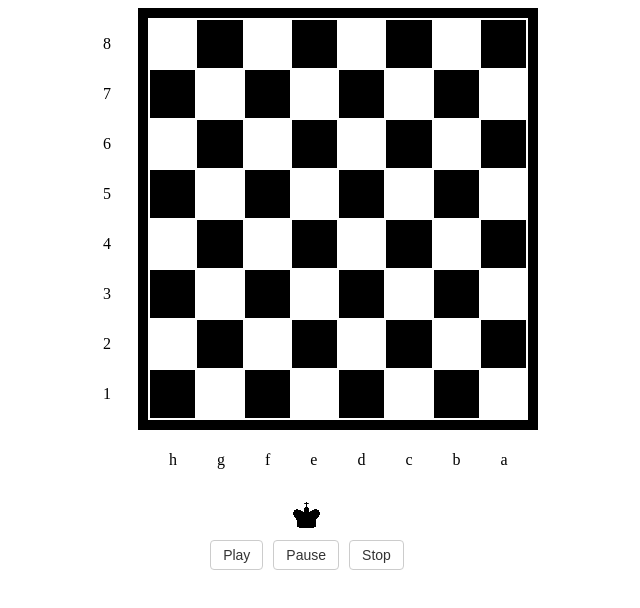
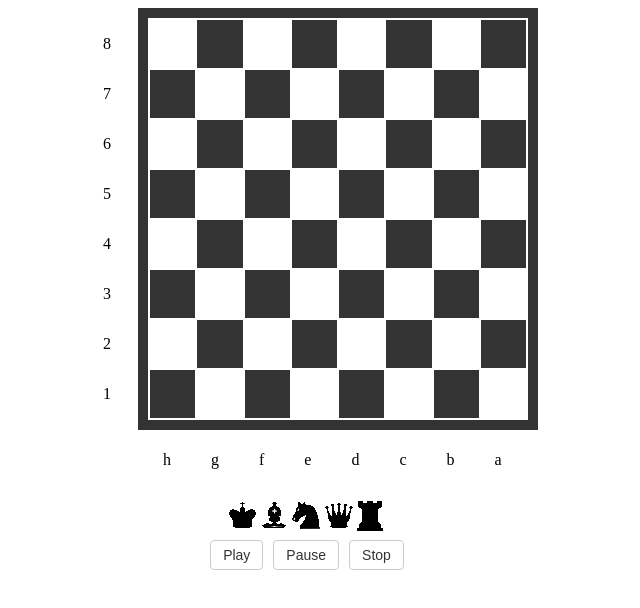
Before and after one commit to djom20/ajedrez, a plain HTML site: page index.html in a window 1280 px wide. Shown: the whole page, without its empty margins (333-973 px from the left). Drawn offline with nearby package versions, Linux system fonts and the light colour scheme.

Commit message:
Change Style

```diff
--- a/css/style.css
+++ b/css/style.css
@@ -9,7 +9,7 @@
 }
 
 #board table {
-	border: 10px solid black;
+	border: 10px solid #333;
 	margin: 0 auto;
 	width: 400px;
 	float: left;
@@ -20,12 +20,12 @@
 }
 
 #board table tr:nth-child(even) > td:nth-child(odd) {
-	background-color: #000;
+	background-color: #333;
 	color: #fff;
 }
 
 #board table tr:nth-child(odd) > td:nth-child(even) {
-	background-color: #000;
+	background-color: #333;
 	color: #fff;
 }
 
@@ -41,7 +41,7 @@ table.rigth tr > td.noColor {
 
 table.bottom {
 	border: 10px solid white !important;
-	margin-left: 62px !important;
+	margin-left: 56px !important;
 	width: 380px !important;
 	float: none !important;
 	display: block;
--- a/js/init.js
+++ b/js/init.js
@@ -12,6 +12,7 @@ window.$ajedrez = {
 		window.$moving 	= null;
 		window.$temp 	= [];
 		window.$board 	= [];
+		window.$pieces 	= [];
 	},
 	createBoard: function(id){
 		this.createObjs();
@@ -75,7 +76,8 @@ window.$ajedrez = {
 			$('<button/>', { class: 'btn btn-default' })
 				.text(text[i])
 				.click(function(){
-					alert(text[i] + ' Game');
+					// alert(text[i] + ' Game');
+					$ajedrez.chessPieces('#board');
 				}).appendTo($(id));
 		}
 	},
@@ -87,8 +89,46 @@ window.$ajedrez = {
 			.attr("draggable","true")
 			.attr("ondragstart","drag(this, event)");
 
+		$pieces.push(obj);
+		$(id).append(obj);
+
+		obj = $('<img/>')
+			.attr("id","alfil_negro")
+			.attr("src","img/alfil_negro.png")
+			.attr("draggable","true")
+			.attr("ondragstart","drag(this, event)");
+
+		$pieces.push(obj);
+		$(id).append(obj);
+
+		obj = $('<img/>')
+			.attr("id","caballo_negro")
+			.attr("src","img/caballo_negro.png")
+			.attr("draggable","true")
+			.attr("ondragstart","drag(this, event)");
+
+		$pieces.push(obj);
+		$(id).append(obj);
+
+		obj = $('<img/>')
+			.attr("id","rey_negro")
+			.attr("src","img/rey_negro.png")
+			.attr("draggable","true")
+			.attr("ondragstart","drag(this, event)");
+
+		$pieces.push(obj);
+		$(id).append(obj);
+
+		obj = $('<img/>')
+			.attr("id","torre_negra")
+			.attr("src","img/torre_negra.png")
+			.attr("draggable","true")
+			.attr("ondragstart","drag(this, event)");
+
+		$pieces.push(obj);
+		$(id).append(obj);
+
 		this.log('Loading Chess Pieces on Board');
-		$(id).append(obj);
 	},
 	clearBoard: function(){
 		$temp 	= [];
```
